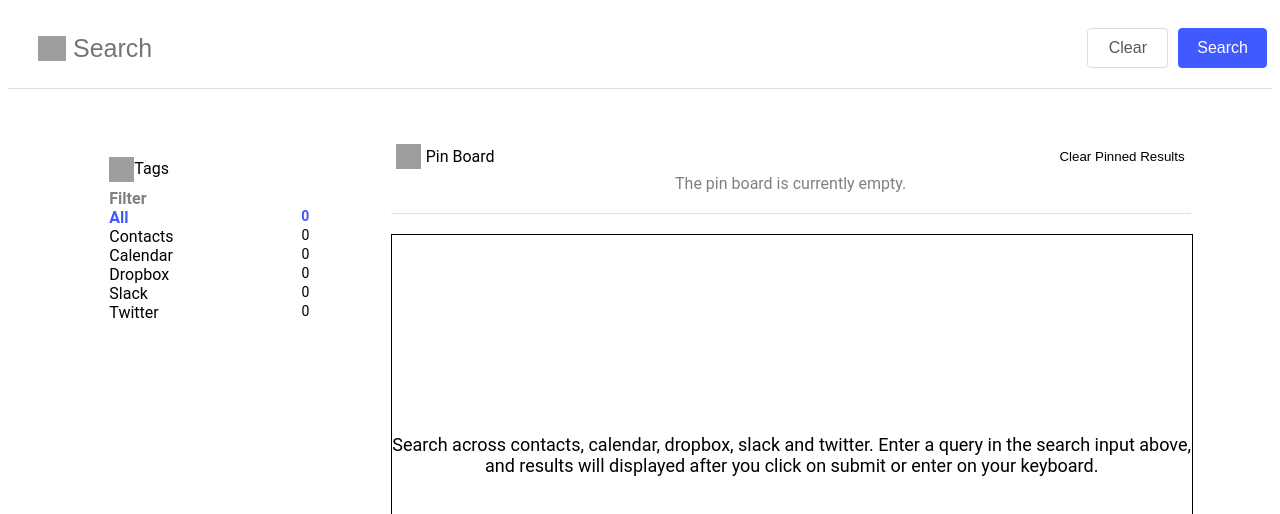
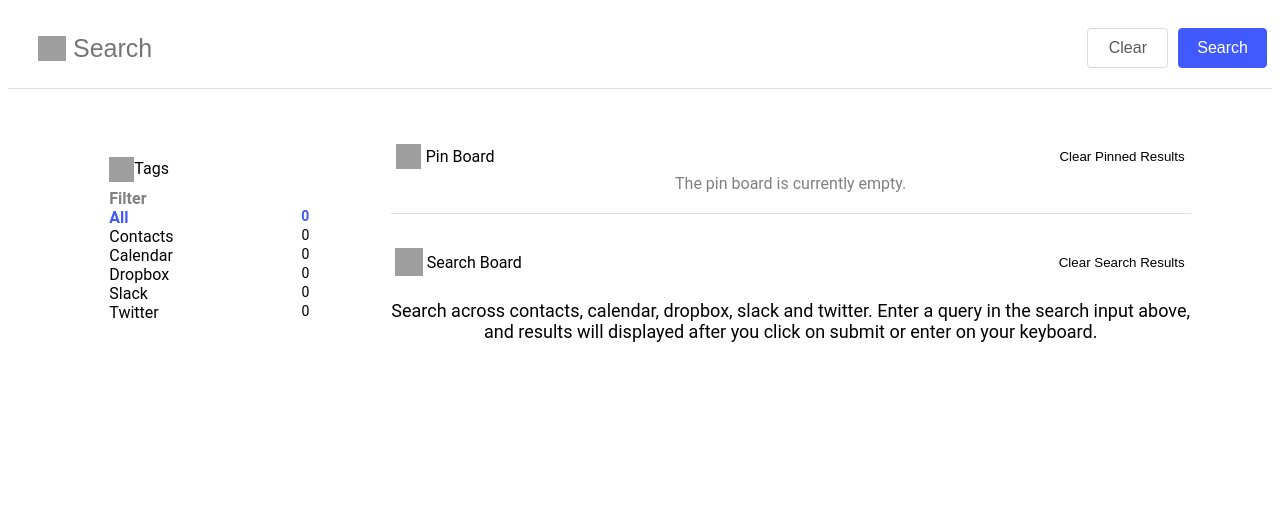
Before and after one commit to remi-gai/search-tool, a React app: page / in a window 1280 px wide. Shown: the top 514 px of the page. Built offline with nearby package versions, Linux system fonts and the light colour scheme; grey boxes are pictures that could not be loaded; the HTML template or start-up script is replaced by a standard one.

Commit message:
fixed css issues on search and pinned results

```diff
--- a/client/src/components/App/App.tsx
+++ b/client/src/components/App/App.tsx
@@ -16,7 +16,6 @@ import {
   WindowWrapper,
   ResultsOuterWrapper,
   PinnedAndResultsWrapper,
-  InitialMessageWrapper,
   SearchResultsWrapper,
 } from "./styles";
 
@@ -309,8 +308,6 @@ function App() {
     setPinnedIds({} as Id);
   };
 
-  const hasSearched = searchedWord ? true : false;
-
   return (
     <WindowWrapper>
       <GlobalStyle />
@@ -349,9 +346,10 @@ function App() {
             clearPinBoard={clearPinBoard}
           />
           <SearchResultsWrapper>
-            {hasSearched ? (
             <SearchResult
               searchData={searchData}
+              setSearchData={setSearchData}
+              setSearchedWord={setSearchedWord}
               category={category}
               searchedWord={searchedWord}
               pinSearchResult={pinSearchResult}
@@ -359,13 +357,6 @@ function App() {
               toggleModal={toggleModal}
               taggedIds={taggedIds}
             />
-            ) : (
-              <InitialMessageWrapper>
-                {
-                  "Search across contacts, calendar, dropbox, slack and twitter. Enter a query in the search input above, and results will displayed after you click on submit or enter on your keyboard."
-                }
-              </InitialMessageWrapper>
-            )}
           </SearchResultsWrapper>
         </PinnedAndResultsWrapper>
       </ResultsOuterWrapper>
--- a/client/src/components/App/styles.tsx
+++ b/client/src/components/App/styles.tsx
@@ -24,10 +24,8 @@ const SearchResultsWrapper = styled.div`
   display: flex;
   align-items: center;
   justify-content: center;
-  height: 400px;
-  padding-top: 20px;
+  padding-top: 10px;
   width: 100%;
-  border: 1px solid black;
 `;
 
 const ResultsOuterWrapper = styled.div`
@@ -37,16 +35,10 @@ const ResultsOuterWrapper = styled.div`
   padding-top: 50px;
 `;
 
-const InitialMessageWrapper = styled.div`
-  font-size: 18px;
-  text-align: center;
-`;
-
 export {
   GlobalStyle,
   WindowWrapper,
   ResultsOuterWrapper,
   PinnedAndResultsWrapper,
-  InitialMessageWrapper,
   SearchResultsWrapper,
 };
--- a/client/src/components/PinnedSearches/styles.tsx
+++ b/client/src/components/PinnedSearches/styles.tsx
@@ -41,6 +41,7 @@ const PinnedSearchListAndMessageWrapper = styled.div`
 
 const PinnedSearchListWrapper = styled.div`
   display: flex;
+  flex-direction: column;
   justify-content: center;
   align-items: center;
   width: 100%;
--- a/client/src/components/ResultList/styles.tsx
+++ b/client/src/components/ResultList/styles.tsx
@@ -1,10 +1,7 @@
 import styled from "styled-components";
 
 const ResultListWrapper = styled.div`
-  display: flex;
-  flex-direction: column;
   width: 100%;
-  /* width: 400px; */
 `;
 
 const DetailsWrapper = styled.div`
--- a/client/src/components/SearchResult/SearchResult.tsx
+++ b/client/src/components/SearchResult/SearchResult.tsx
@@ -1,7 +1,16 @@
 import React from "react";
 import shortid from "shortid";
 
-import { SearchResultOuterWrapper, SearchResultInnerWrapper } from "./styles";
+import {
+  SearchResultOuterWrapper,
+  SearchResultInnerWrapper,
+  ClearSearchBoardAndIconWrapper,
+  SearchAndSearchBoardTitleWrapper,
+  SearchIcon,
+  SearchBoardTitle,
+  ClearSearchBoardButton,
+  InitialMessageWrapper,
+} from "./styles";
 import ResultList from "../ResultList/ResultList";
 
 import { SearchData, Id, TaggedId } from "../../interfaces/interfaces";
@@ -10,10 +19,12 @@ interface Props {
   searchData: SearchData;
   category: string;
   searchedWord: string;
+  pinnedIds: Id;
+  taggedIds: TaggedId;
   pinSearchResult: Function;
-  pinnedIds: Id;
   toggleModal: Function;
-  taggedIds: TaggedId;
+  setSearchData: Function;
+  setSearchedWord: Function;
 }
 
 function SearchResult({
@@ -24,6 +35,8 @@ function SearchResult({
   pinnedIds,
   toggleModal,
   taggedIds,
+  setSearchData,
+  setSearchedWord,
 }: Props) {
   let display;
 
@@ -33,13 +46,32 @@ function SearchResult({
     searchData.dropbox.length +
     searchData.slack.length +
     searchData.twitter.length;
-  const isDataAvailable = lengthOfAllData ? true : false;
+
+  const initialMessage = (
+    <InitialMessageWrapper>
+      {
+        "Search across contacts, calendar, dropbox, slack and twitter. Enter a query in the search input above, and results will displayed after you click on submit or enter on your keyboard."
+      }
+    </InitialMessageWrapper>
+  );
+
   const errorMessage = (
     <SearchResultInnerWrapper>
       {`Oops! We couldn't find any result for ${searchedWord}. Please try again with a different
       search, filter or tag.`}
     </SearchResultInnerWrapper>
   );
+
+  const isDataAvailable = lengthOfAllData ? true : false;
+  const message = searchedWord ? errorMessage : initialMessage;
+
+  const emptyData = {
+    contacts: [],
+    calendar: [],
+    dropbox: [],
+    slack: [],
+    twitter: [],
+  };
 
   const categories = ["contacts", "calendar", "dropbox", "slack", "twitter"];
 
@@ -76,7 +108,21 @@ function SearchResult({
 
   return (
     <SearchResultOuterWrapper>
-      {isDataAvailable ? display : errorMessage}
+      <ClearSearchBoardAndIconWrapper>
+        <SearchAndSearchBoardTitleWrapper>
+          <SearchIcon></SearchIcon>
+          <SearchBoardTitle>Search Board</SearchBoardTitle>
+        </SearchAndSearchBoardTitleWrapper>
+        <ClearSearchBoardButton
+          onClick={() => {
+            setSearchData(emptyData);
+            setSearchedWord("");
+          }}
+        >
+          Clear Search Results
+        </ClearSearchBoardButton>
+      </ClearSearchBoardAndIconWrapper>
+      {isDataAvailable ? display : message}
     </SearchResultOuterWrapper>
   );
 }
--- a/client/src/components/SearchResult/styles.tsx
+++ b/client/src/components/SearchResult/styles.tsx
@@ -13,4 +13,51 @@ const SearchResultInnerWrapper = styled.div`
   overflow-y: auto;
 `;
 
-export { SearchResultOuterWrapper, SearchResultInnerWrapper };
+const ClearSearchBoardAndIconWrapper = styled.div`
+  display: flex;
+  flex-direction: row;
+  justify-content: space-between;
+  margin-bottom: 20px;
+`;
+
+const SearchAndSearchBoardTitleWrapper = styled.div`
+  display: flex;
+  flex-direction: row;
+  align-items: center;
+`;
+
+const SearchIcon = styled.img.attrs({ src: "./icons/search-icon.png" })`
+  width: 28px;
+  height: 28px;
+  margin: 4px;
+`;
+
+const SearchBoardTitle = styled.div``;
+
+const ClearSearchBoardButton = styled.button`
+  background-color: white;
+  border: white;
+  &:hover {
+    cursor: pointer;
+    color: #415aff;
+  }
+  &:focus {
+    outline: none;
+  }
+`;
+
+const InitialMessageWrapper = styled.div`
+  font-size: 18px;
+  text-align: center;
+`;
+
+export {
+  SearchResultOuterWrapper,
+  SearchResultInnerWrapper,
+  ClearSearchBoardAndIconWrapper,
+  SearchAndSearchBoardTitleWrapper,
+  SearchIcon,
+  SearchBoardTitle,
+  ClearSearchBoardButton,
+  InitialMessageWrapper,
+};
--- a/client/src/components/TagMenu/styles.tsx
+++ b/client/src/components/TagMenu/styles.tsx
@@ -3,6 +3,7 @@ import styled from "styled-components";
 const TagMenuWrapper = styled.div`
   display: flex;
   flex-direction: column;
+  justify-content: flex-start;
   padding-top: 10px;
   margin-left: 20px;
   align-items: center;
@@ -17,6 +18,11 @@ const UpperSectionWrapper = styled.div`
 `;
 
 const TagListWrapper = styled.div`
+  display: flex;
+  flex-direction: column;
+  justify-content: flex-start;
+  align-items: center;
+  width: 100%;
   overflow-y: auto;
   overflow-x: hidden;
 `;
```
Lines whose indentation alone changed are shown as unchanged.
